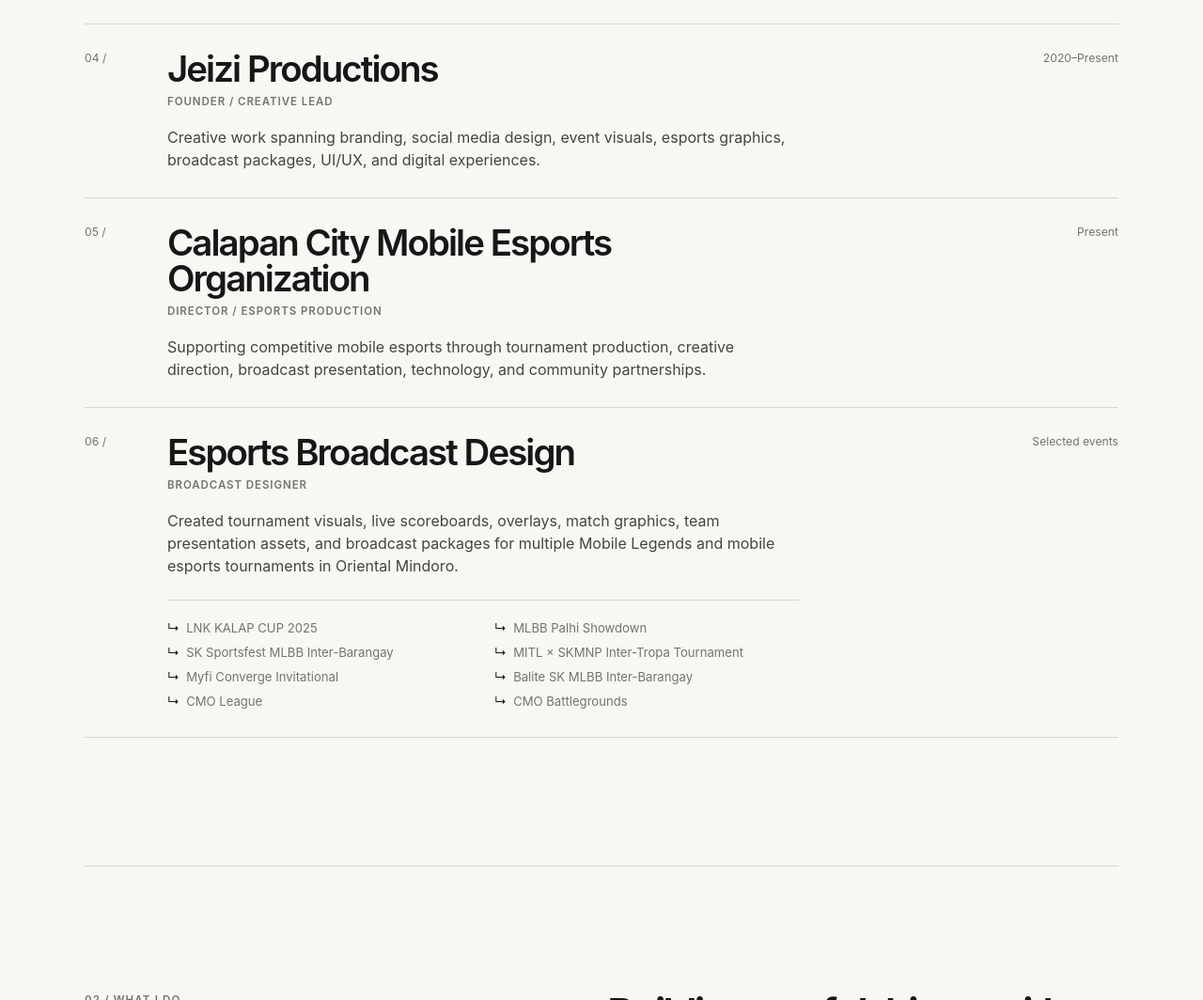
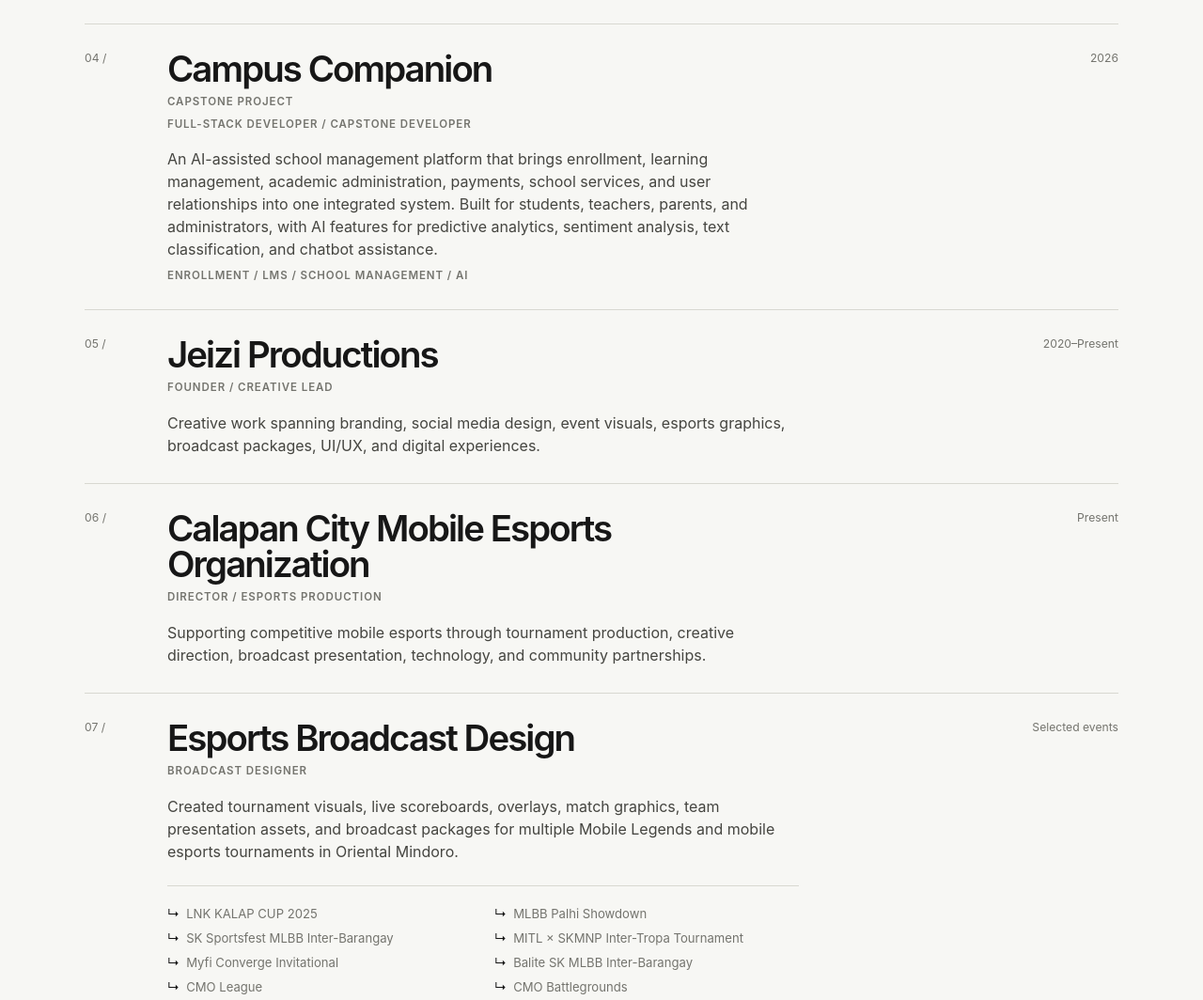
Before and after one commit to jczamora-git/gitrepo-zamora, a plain HTML site: page index.html in a window 1280 px wide. Shown: the part 1959-3023 px from the top of the page at 94% size. Drawn offline with Linux system fonts and the light colour scheme.

Commit message:
added campus companion in portfolio

```diff
--- a/index.html
+++ b/index.html
@@ -108,6 +108,25 @@
           <article class="work-item reveal reveal-delay-3">
             <p class="work-number">04 /</p>
             <div class="work-content">
+              <h3 title="CAMPUS COMPANION: An AI-Driven Enrollment and Learning Management System">Campus Companion</h3>
+              <p class="work-role">Capstone Project</p>
+              <p class="work-role">Full-Stack Developer / Capstone Developer</p>
+              <p>
+                An AI-assisted school management platform that brings enrollment,
+                learning management, academic administration, payments, school
+                services, and user relationships into one integrated system. Built
+                for students, teachers, parents, and administrators, with AI features
+                for predictive analytics, sentiment analysis, text classification,
+                and chatbot assistance.
+              </p>
+              <p class="work-role">Enrollment / LMS / School Management / AI</p>
+            </div>
+            <p class="work-year">2026</p>
+          </article>
+
+          <article class="work-item reveal reveal-delay-3">
+            <p class="work-number">05 /</p>
+            <div class="work-content">
               <h3>Jeizi Productions</h3>
               <p class="work-role">Founder / Creative Lead</p>
               <p>
@@ -120,7 +139,7 @@
           </article>
 
           <article class="work-item reveal reveal-delay-3">
-            <p class="work-number">05 /</p>
+            <p class="work-number">06 /</p>
             <div class="work-content">
               <h3>Calapan City Mobile Esports Organization</h3>
               <p class="work-role">Director / Esports Production</p>
@@ -134,7 +153,7 @@
           </article>
 
           <article class="work-item reveal reveal-delay-3">
-            <p class="work-number">06 /</p>
+            <p class="work-number">07 /</p>
             <div class="work-content">
               <h3>Esports Broadcast Design</h3>
               <p class="work-role">Broadcast Designer</p>
```
